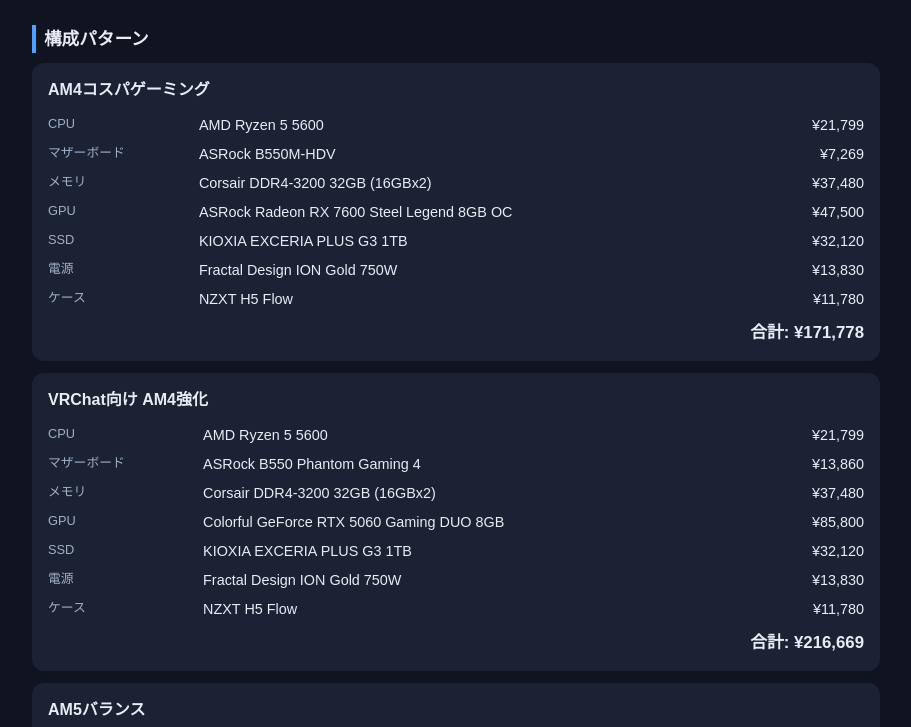
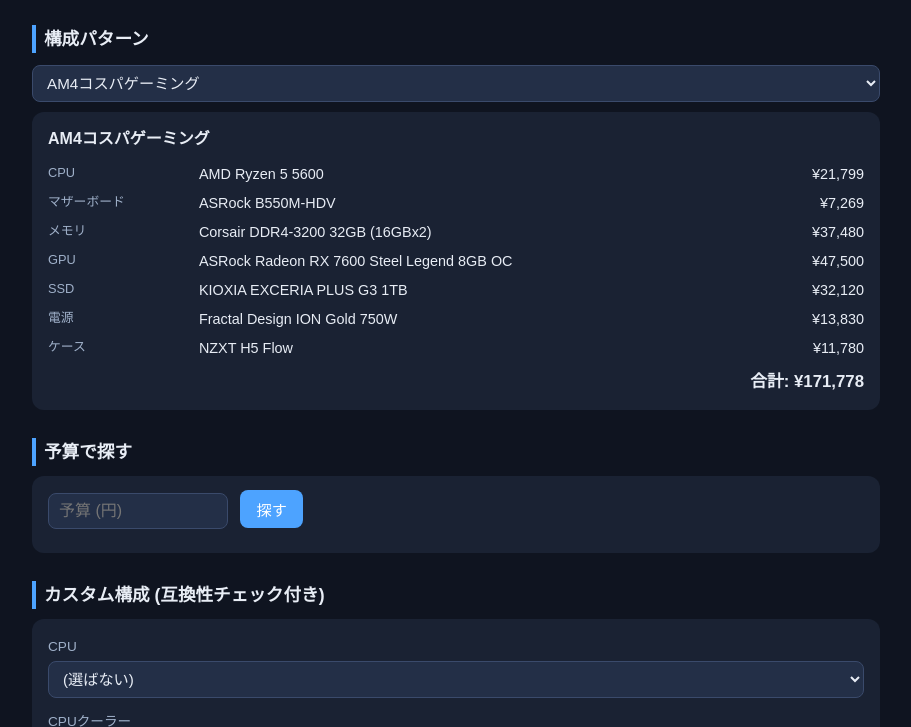
Before and after one commit to Earlgrey-Arukido/pc-budget-calculator, a plain HTML site: page index.html in a window 1280 px wide. Shown: the part 95-822 px from the top of the page, without its empty margins (184-1095 px from the left). Drawn offline with Linux system fonts and the light colour scheme.

Commit message:
構成パターンを選択式に変更

```diff
--- a/index.html
+++ b/index.html
@@ -68,7 +68,8 @@
   <div class="sub">価格データ: 価格.com 最安価格 (2026-11-23 時点) が基準 ・ by Earlgrey-Arukido</div>
 
   <h2>構成パターン</h2>
-  <div id="patterns"></div>
+  <select id="pattern-select"></select>
+  <div id="pattern-detail"></div>
 
   <h2>予算で探す</h2>
   <div class="card">
@@ -212,20 +213,28 @@ function patternTotal(name) {
   return PATTERNS[name].reduce((sum, partName) => sum + byName[partName].price, 0);
 }
 
-// ===== 構成パターンの表示 =====
+// ===== 構成パターンの表示 (選択式) =====
 function renderPatterns() {
-  const box = document.getElementById("patterns");
+  const sel = document.getElementById("pattern-select");
   Object.keys(PATTERNS).forEach(name => {
-    const card = document.createElement("div");
-    card.className = "card";
-    let rows = "";
-    PATTERNS[name].forEach(partName => {
-      const p = byName[partName];
-      rows += `<tr><td class="cat">${p.cat}</td><td>${p.name}</td><td class="price">${yen(p.price)}</td></tr>`;
-    });
-    card.innerHTML = `<h3>${name}</h3><table>${rows}</table><div class="total">合計: ${yen(patternTotal(name))}</div>`;
-    box.appendChild(card);
+    const opt = document.createElement("option");
+    opt.value = name;
+    opt.textContent = name;
+    sel.appendChild(opt);
   });
+  sel.addEventListener("change", showSelectedPattern);
+  showSelectedPattern();
+}
+
+function showSelectedPattern() {
+  const name = document.getElementById("pattern-select").value;
+  const box = document.getElementById("pattern-detail");
+  let rows = "";
+  PATTERNS[name].forEach(partName => {
+    const p = byName[partName];
+    rows += `<tr><td class="cat">${p.cat}</td><td>${p.name}</td><td class="price">${yen(p.price)}</td></tr>`;
+  });
+  box.innerHTML = `<div class="card"><h3>${name}</h3><table>${rows}</table><div class="total">合計: ${yen(patternTotal(name))}</div></div>`;
 }
 
 // ===== 予算で探す =====
```
